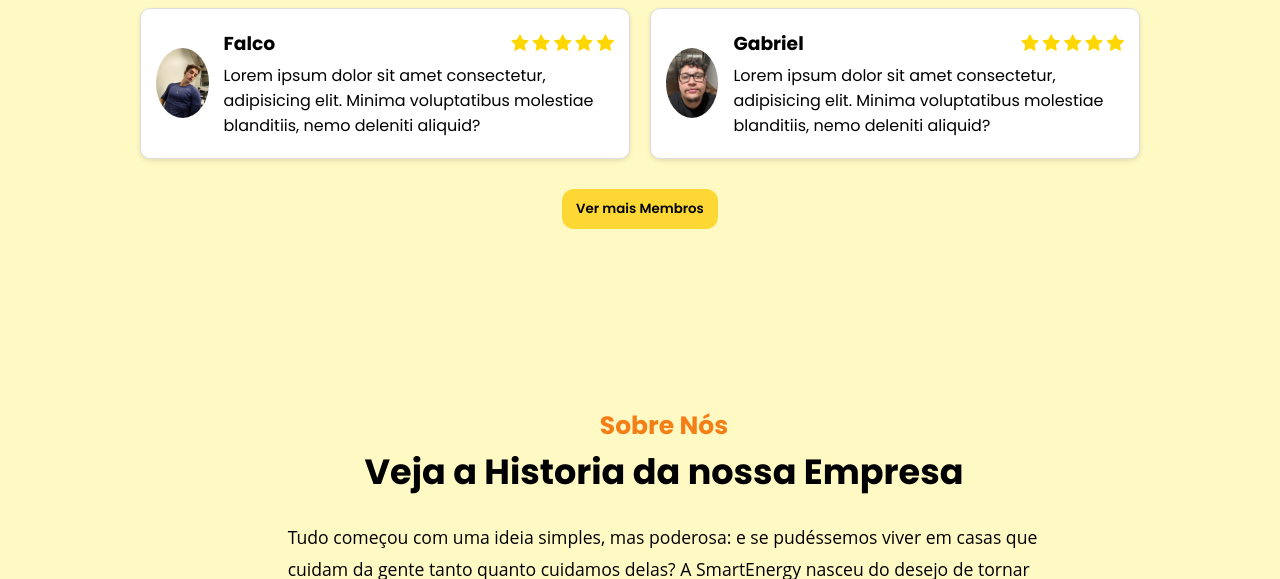
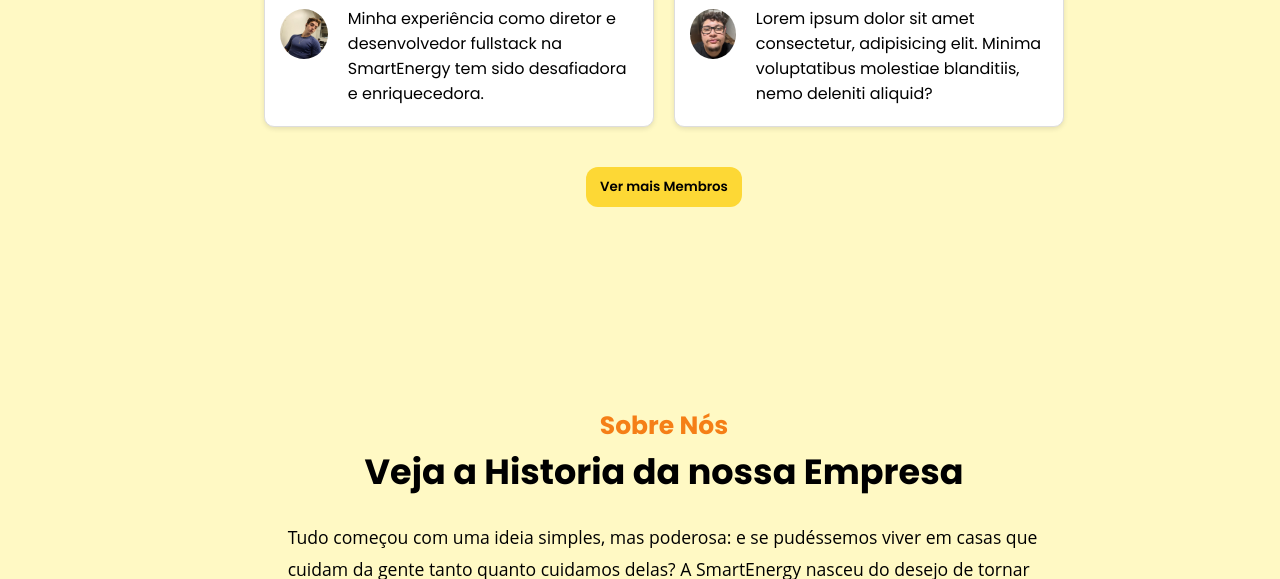
Before and after one commit to LukeFalcox/ProjetoIntegradorSem1, a website: page index.html in a window 1280 px wide. Shown: the part 2237-2816 px from the top of the page. Drawn offline with Linux system fonts and the light colour scheme.

Commit message:
atulização3 29052025

```diff
--- a/assets/css/styles.css
+++ b/assets/css/styles.css
@@ -339,16 +339,12 @@ header {
   }
 }
 /*Testimonials*/
-/*Testimonials*/
 #testimonials {
   min-height: calc(100vh - 91px);
   display: flex;
-  flex-direction: column; /* Alterado para alinhar os itens verticalmente */
-  align-items: center; /* Centraliza os itens horizontalmente */
+  align-items: center;
   justify-content: center;
   gap: 48px;
-  padding-top: 48px; /* Adicionado padding no topo para espaçamento */
-  padding-bottom: 48px; /* Adicionado padding na parte inferior */
 }
 
 #testimonial_chef {
@@ -358,26 +354,53 @@ header {
 
 #testimonials .section-subtitle {
   font-size: 3rem;
-  text-align: center; /* Centraliza o subtítulo */
 }
 
 #testimonials_content {
-  width: 100%;
+  width: 80%;
+}
+
+#feedbacks {
   display: flex;
   flex-direction: column;
-  align-items: center; /* Centraliza o conteúdo */
+  gap: 20px;
+  margin-bottom: 40px;
+  margin-top: 30px;
+}
+
+.feedback {
+  display: flex;
+  align-items: center;
+  gap: 20px;
+  margin-bottom: 10px;
+  background-color: var(--color-neutral-0);
+  padding: 12px;
+  border-radius: 12px;
+  box-shadow: 0px 0px 12px 4px rgba(0, 0, 0, 0.1);
+}
+
+.feedback-avatar {
+  width: 50px; /* Defina uma largura fixa */
+  height: 50px; /* Defina uma altura fixa igual à largura para ser um quadrado */
+  border-radius: 50%; /* Aplica o arredondamento circular */
+  object-fit: cover; /* Garante que a imagem cubra o espaço sem distorcer */
+}
+
+.feedback-content p {
+  display: flex;
+  justify-content: space-between;
+}
+
+.feedback-content p span {
+  color: var(--color-primary-6);
 }
 
 #feedbacks {
   display: grid;
-  grid-template-columns: repeat(
-    auto-fit,
-    minmax(300px, 1fr)
-  ); /* Layout responsivo com mínimo de 300px por coluna */
+  grid-template-columns: repeat(2, 1fr); /* 2 colunas */
   gap: 20px;
-  max-width: 1000px; /* Aumentei a largura máxima para melhor visualização */
-  margin-top: 30px;
-  margin-bottom: 30px;
+  max-width: 800px;
+  margin: 0 auto;
 }
 
 .feedback {
@@ -386,82 +409,42 @@ header {
   border-radius: 10px;
   padding: 15px;
   box-shadow: 0 2px 5px rgba(0, 0, 0, 0.1);
-  display: flex; /* Alinha avatar e conteúdo lado a lado */
-  gap: 15px; /* Espaçamento entre avatar e conteúdo */
-  align-items: center; /* Alinha verticalmente o avatar e o conteúdo */
 }
 
 .feedback-avatar {
-  width: 70px; /* Tamanho fixo para o avatar */
-  height: 70px; /* Tamanho fixo para o avatar (igual à largura para ser circular) */
+  width: 150px;
+  height: 50px;
   border-radius: 50%;
   object-fit: cover;
-  margin-bottom: 0; /* Removido margem inferior */
-}
-
-.feedback-content {
-  flex-grow: 1; /* Permite que o conteúdo cresça para ocupar o espaço restante */
+  margin-bottom: 10px;
 }
 
 .feedback-content p {
   margin: 5px 0;
-  display: block; /* Garante que os elementos p se comportem como blocos */
-}
-
-.feedback-content p.EquipeSmartEnergy {
-  display: flex; /* Alinha nome e estrelas */
-  justify-content: space-between;
-  align-items: center;
-  font-weight: bold;
-  margin-bottom: 5px;
-}
-
-.feedback-content p span {
-  color: var(--color-primary-6);
 }
 
 .fa-star {
   color: gold;
 }
 
-#testimonials > button.btn-default {
-  margin-top: 20px; /* Espaçamento entre os feedbacks e o botão */
-}
-
 @media screen and (max-width: 1170px) {
   #testimonials {
-    padding-top: 32px;
-    padding-bottom: 32px;
+    flex-direction: column;
   }
 
   #testimonials .section-subtitle {
+    text-align: center;
     font-size: 2.5rem;
   }
 
-  #testimonial_chef {
+  #testimonials_chef {
     display: none;
   }
 
   #testimonials_content {
-    width: 95%;
-  }
-
-  #feedbacks {
-    grid-template-columns: repeat(auto-fit, minmax(250px, 1fr));
-  }
-
-  .feedback {
-    flex-direction: column; /* Alinha avatar e conteúdo verticalmente em telas menores */
-    align-items: center;
-    text-align: center;
-  }
-
-  .feedback-avatar {
-    margin-bottom: 10px; /* Adiciona margem inferior quando empilhados */
-  }
-
-  .feedback-content p.EquipeSmartEnergy {
-    flex-direction: column; /* Empilha nome e estrelas em telas menores */
+    width: 70%;
+    display: flex;
+    flex-direction: column;
     align-items: center;
     text-align: center;
   }
@@ -478,6 +461,13 @@ header {
     flex-direction: column;
   }
 }
+
+#avaliação {
+  /* Outros estilos do botão */
+  margin: 30px auto 0 auto; /* Adiciona margem superior para espaçamento */
+  display: block; /* Garante que o margin auto funcione */
+}
+
 /*Sobre Nos*/
 #aboutus {
   min-height: calc(100vh - 91px);
--- a/assets/js/index.js
+++ b/assets/js/index.js
@@ -7,37 +7,37 @@ document.addEventListener("DOMContentLoaded", function () {
   const novosMembros = [
     {
       nome: "Francisco Vinicius",
-      imagem: "", // Adicione o caminho da imagem se tiver
+      imagem: "./assets/img/FVinicius.jpg",
       avaliacao:
-        "Lorem ipsum dolor sit amet consectetur, adipisicing elit. Minima voluptatibus molestiae blanditiis, nemo deleniti aliquid?",
+        "Como back-end minha experiência nesta esmpresa foi impecável, nela aprendi varias coisas que não sabia.",
       estrelas: 5,
     },
     {
       nome: "Vinicius Andrade",
       imagem: "./assets/img/ViniciusA.jpg",
       avaliacao:
-        "Lorem ipsum dolor sit amet consectetur, adipisicing elit. Minima voluptatibus molestiae blanditiis, nemo deleniti aliquid?",
+        "Trabalhar na documentação foi uma experiência enriquecedora, que exigiu atenção aos detalhes, organização e clareza.",
       estrelas: 5,
     },
     {
-      nome: "Sérgio",
-      imagem: "", // Adicione o caminho da imagem se tiver
+      nome: "Sérgio Junior",
+      imagem: "./assets/img/Sergio.jpg",
       avaliacao:
-        "Lorem ipsum dolor sit amet consectetur, adipisicing elit. Minima voluptatibus molestiae blanditiis, nemo deleniti aliquid?",
+        "Atuar como Dev front-end na criação do site SmartEnergy foi uma experiência desafiadora e gratificante.",
       estrelas: 5,
     },
     {
-      nome: "Herick",
+      nome: "Herick Montecino",
       imagem: "./assets/img/Herick.jpg",
       avaliacao:
-        "Lorem ipsum dolor sit amet consectetur, adipisicing elit. Minima voluptatibus molestiae blanditiis, nemo deleniti aliquid?",
+        "Sou muito grato pela experiência que conquistei trabalhando no front-end desenvolvi e me desafie constantemente, empresa incrível.",
       estrelas: 5,
     },
     {
       nome: "João",
-      imagem: "", // Adicione o caminho da imagem se tiver
+      imagem: "./assets/img/João.jpg",
       avaliacao:
-        "Lorem ipsum dolor sit amet consectetur, adipisicing elit. Minima voluptatibus molestiae blanditiis, nemo deleniti aliquid?",
+        "Como desenvolvedor do setor Arduino/IoT foi uma experiência desafiadora, complexa mas ao mesmo tempo gratificante e recompensadora.",
       estrelas: 5,
     },
     {
@@ -55,10 +55,10 @@ document.addEventListener("DOMContentLoaded", function () {
       estrelas: 5,
     },
     {
-      nome: "Kauã",
-      imagem: "./assets/img/Eduardo.jpg", // Você usou a imagem do Eduardo antes, mantive assim
+      nome: "Kauã Henrique",
+      imagem: "./assets/img/Kaka.jpg", // Você usou a imagem do Eduardo antes, mantive assim
       avaliacao:
-        "Lorem ipsum dolor sit amet consectetur, adipisicing elit. Minima voluptatibus molestiae blanditiis, nemo deleniti aliquid?",
+        "Como desenvolvedor back-end minha experiência foi gratificante, aprendi muito sobre códigos e comunicação entre equipe.",
       estrelas: 5,
     },
     {
--- a/index.html
+++ b/index.html
@@ -248,9 +248,7 @@
                 </span>
               </p>
               <p>
-                Lorem ipsum dolor sit amet consectetur, adipisicing elit.
-                Minima voluptatibus molestiae blanditiis, nemo deleniti
-                aliquid?
+                Minha experiência como diretor e desenvolvedor fullstack na SmartEnergy tem sido desafiadora e enriquecedora.
               </p>
             </div>
           </div>
@@ -277,13 +275,6 @@
             </div>
           </div>
         </div>
-
-
-
-
-
-
-
         <button id="avaliação" class="btn-default">Ver mais Membros</button>
 
     </section>
```
Also changed, not shown: assets/img/FVinicius.jpg (added), assets/img/João.jpg (added), assets/img/Kaka.jpg (added), assets/img/Sergio.jpg (added).
